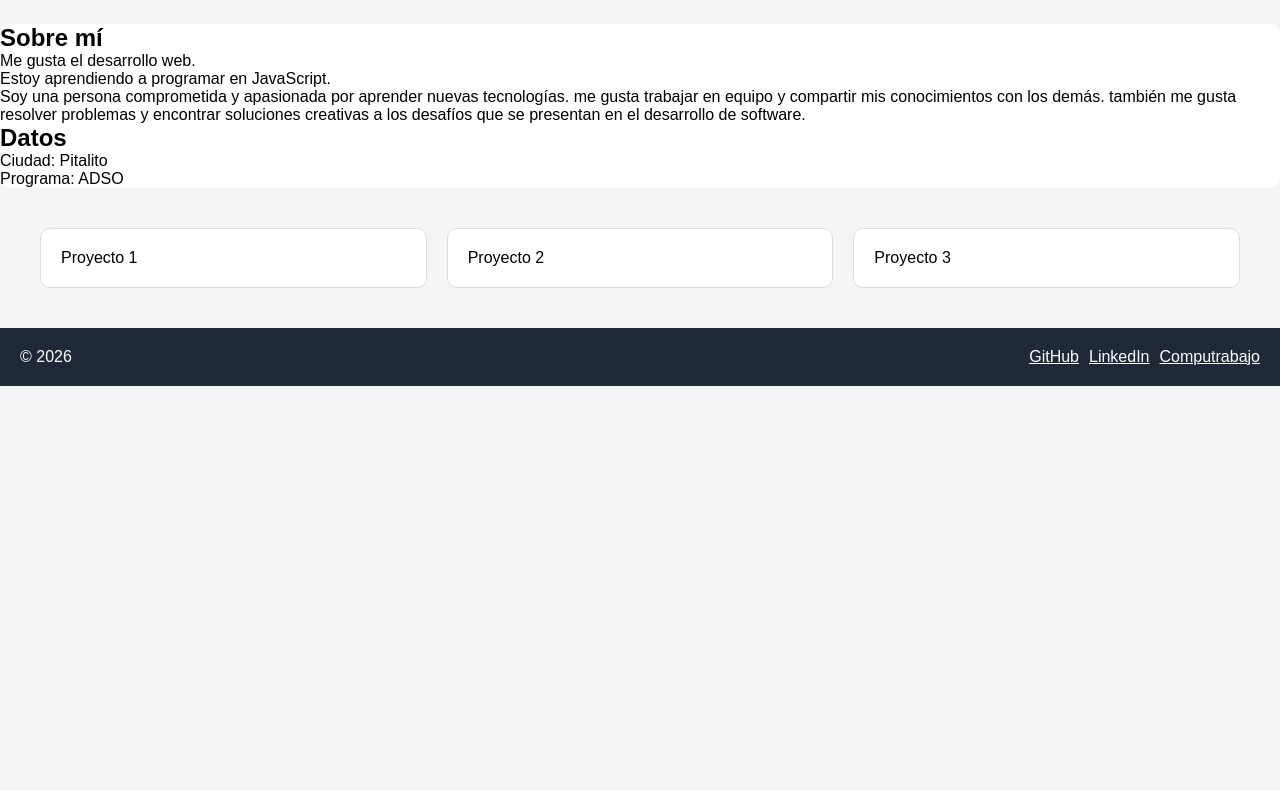
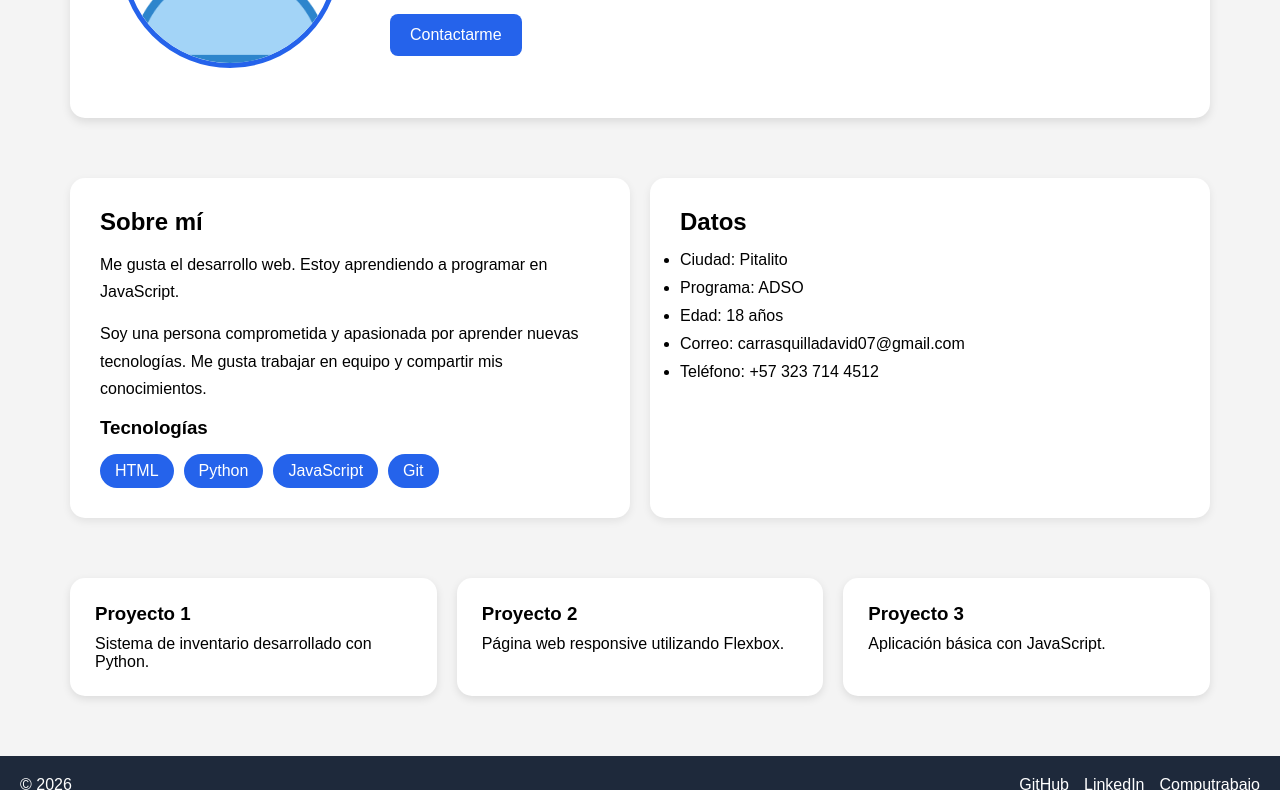
Before and after one commit to carrasquilladavid07-dev/Nuevo-proyecto, a plain HTML site: page index.html in a window 1280 px wide. Shown: the part 298-1088 px from the top of the page. Before the commit the page ends 800 px from the top, so only its background shows below. Drawn offline with Linux system fonts and the light colour scheme.

Commit message:
Correccion del proyecto final, modificaciones en indexy css, mejoras de estilo y datos

```diff
--- a/css/style.css
+++ b/css/style.css
@@ -6,81 +6,27 @@
 
 body{
     font-family:Arial, sans-serif;
+    background:#f4f4f4;
 }
+
+main{
+    max-width:1200px;
+    margin:auto;
+}
+
 
 .header{
     display:flex;
     justify-content:space-between;
+    align-items:center;
     padding:20px;
-}
-
-.hero{
-    display:flex;
-    gap:20px;
-    padding:40px;
-}
-
-.sobre-mi{
-    display:flex;
-    gap:20px;
-    padding:40px;
-}
-
-.galeria{
-    display:flex;
-    gap:20px;
-    padding:40px;
-}
-
-.footer{
-    display:flex;
-    justify-content:space-between;
-    padding:20px;
-}
-
-.avatar{
-    width:180px;
-}
-
-.columna{
-    flex:1;
-}
-
-.galeria{
-    flex-wrap:wrap;
-}
-
-.tarjeta{
-    flex:1 1 250px;
-    border:1px solid #ddd;
-    padding:20px;
-}
-
-@media(max-width:768px){
-
-    .hero{
-        flex-direction:column;
-    }
-
-    .sobre-mi{
-        flex-direction:column;
-    }
-
-}
-
-body{
-    background:#f5f5f5;
-}
-
-.header{
-    background:#1f2937;
-    color:white;
-    align-items:center;
+    background:#1e293b;
 }
 
 .logo{
+    color:white;
+    font-size:1.4rem;
     font-weight:bold;
-    font-size:1.2rem;
 }
 
 .nav{
@@ -91,34 +37,189 @@ body{
 .nav a{
     color:white;
     text-decoration:none;
+    display:inline-block;
+    transition:all .3s ease;
+}
+
+.nav a:hover{
+    color:#60a5fa;
+    transform:translateY(-3px);
+}
+
+.nav a:hover{
+    color:#60a5fa;
+}
+
+
+.hero{
+    display:flex;
+    align-items:center;
+    gap:50px;
+    padding:50px;
+    margin:30px;
+    background:white;
+    border-radius:15px;
+    box-shadow:0 4px 10px rgba(0,0,0,.1);
 }
 
 .avatar{
+    width:220px;
+    height:220px;
+    object-fit:cover;
     border-radius:50%;
+    border:5px solid #2563eb;
 }
 
-.tarjeta,
-.columna{
-    background:white;
-    border-radius:10px;
+.hero h1{
+    font-size:2.8rem;
+    margin-bottom:10px;
 }
 
+.hero p{
+    font-size:1.2rem;
+    color:#555;
+}
+
+.btn{
+    display:inline-block;
+    margin-top:20px;
+    background:#2563eb;
+    color:white;
+    text-decoration:none;
+    padding:12px 20px;
+    border-radius:8px;
+    transition:all .3s ease;
+}
+
+.btn:hover{
+    transform:translateY(-3px);
+    box-shadow:0 5px 15px rgba(37,99,235,.4);
+}
+
+
+.sobre-mi{
+    display:flex;
+    gap:20px;
+    padding:30px;
+}
+
+.columna{
+    flex:1;
+    background:white;
+    padding:30px;
+    border-radius:15px;
+    box-shadow:0 3px 8px rgba(0,0,0,.08);
+    transition:all .3s ease;
+}
+
+.columna:hover{
+    transform:translateY(-5px);
+    box-shadow:0 8px 18px rgba(0,0,0,.15);
+}
+
+.columna h2{
+    margin-bottom:15px;
+}
+
+.columna p{
+    margin-bottom:15px;
+    line-height:1.7;
+}
+
+.columna li{
+    margin-bottom:10px;
+}
+
+
+.skills{
+    display:flex;
+    flex-wrap:wrap;
+    gap:10px;
+    margin-top:15px;
+}
+
+.skills span{
+    background:#2563eb;
+    color:white;
+    padding:8px 15px;
+    border-radius:20px;
+}
+
+.galeria{
+    display:flex;
+    flex-wrap:wrap;
+    gap:20px;
+    padding:30px;
+}
+
+.tarjeta{
+    flex:1 1 300px;
+    background:white;
+    padding:25px;
+    border-radius:15px;
+    box-shadow:0 3px 8px rgba(0,0,0,.1);
+    transition:all .3s ease;
+}
+
+.tarjeta:hover{
+    transform:translateY(-8px);
+    box-shadow:0 12px 20px rgba(0,0,0,.2);
+}
+
+.tarjeta h3{
+    margin-bottom:10px;
+}
+
+
 .footer{
-    background:#1f2937;
+    display:flex;
+    justify-content:space-between;
+    align-items:center;
+    padding:20px;
+    background:#1e293b;
     color:white;
+    margin-top:30px;
 }
 
 .redes{
     display:flex;
-    gap:10px;
+    gap:15px;
 }
 
 .redes a{
     color:white;
+    text-decoration:none;
+    transition:all .3s ease;
+    display:inline-block;
 }
+
+.redes a:hover{
+    color:#60a5fa;
+    transform:translateY(-3px);
+}
+
 
 .menu-btn{
     display:none;
+    border:none;
+    background:none;
+    color:white;
+    font-size:1.8rem;
+    cursor:pointer;
+}
+
+
+@media(max-width:768px){
+
+    .hero{
+        flex-direction:column;
+        text-align:center;
+    }
+
+    .sobre-mi{
+        flex-direction:column;
+    }
+
 }
 
 @media(max-width:600px){
@@ -129,8 +230,9 @@ body{
 
     .nav{
         display:none;
+        flex-direction:column;
         width:100%;
-        flex-direction:column;
+        margin-top:10px;
     }
 
     .nav.activo{
@@ -141,4 +243,13 @@ body{
         flex-wrap:wrap;
     }
 
+    .footer{
+        flex-direction:column;
+        gap:10px;
+    }
+
 }
+
+html{
+    scroll-behavior:smooth;
+}
--- a/index.html
+++ b/index.html
@@ -11,19 +11,20 @@
 <body>
 
     <header class="header">
-    <button class="menu-btn" id="menuBtn">
-        ☰
-    </button>
 
         <div class="logo">
             David Andres Carrasquilla Guillin.
         </div>
 
         <nav class="nav" id="menu">
-            <a href="#">Sobre mí</a>
-            <a href="#">Proyectos</a>
-            <a href="#">Contactos</a>
+            <a href="#sobre-mi">Sobre mí</a>
+            <a href="#proyectos">Proyectos</a>
+            <a href="#contacto">Contactos</a>
         </nav>
+
+        <button class="menu-btn" id="menuBtn">
+            ☰
+        </button>
 
     </header>
 
@@ -31,59 +32,98 @@
 
         <section class="hero">
 
-            <img src="./imagen/10109875.png" alt="logo" class="avatar">
+            <img src="./imagen/10109875.png" alt="Foto de perfil" class="avatar">
 
-            <div>
+            <div class="hero-texto">
                 <h1>Hola, soy David Andres Carrasquilla Guillin.</h1>
                 <p>Aprendiz ADSO</p>
+
+                <a href="#contacto" class="btn">
+                    Contactarme
+                </a>
             </div>
 
         </section>
 
-        <section class="columna">
+        <section id="sobre-mi" class="sobre-mi">
 
             <div class="columna">
+
                 <h2>Sobre mí</h2>
-                <p>Me gusta el desarrollo web.</p>
-                <p>Estoy aprendiendo a programar en JavaScript.</p>
-                <p>Soy una persona comprometida y apasionada por aprender nuevas tecnologías.
-                me gusta trabajar en equipo y compartir mis conocimientos con los demás.
-                también me gusta resolver problemas y encontrar soluciones
-                creativas a los desafíos que se presentan en el desarrollo de software.
+
+                <p>
+                    Me gusta el desarrollo web.
+                    Estoy aprendiendo a programar en JavaScript.
                 </p>
+
+                <p>
+                    Soy una persona comprometida y apasionada por aprender nuevas tecnologías.
+                    Me gusta trabajar en equipo y compartir mis conocimientos.
+                </p>
+
+                <h3>Tecnologías</h3>
+
+                <div class="skills">
+                    <span>HTML</span>
+                    <span>Python</span>
+                    <span>JavaScript</span>
+                    <span>Git</span>
+                </div>
+
             </div>
 
-            <div>
+            <div class="columna">
+
                 <h2>Datos</h2>
+
                 <ul>
                     <li>Ciudad: Pitalito</li>
                     <li>Programa: ADSO</li>
+                    <li>Edad: 18 años</li>
+                    <li>Correo: carrasquilladavid07@gmail.com</li>
+                    <li>Teléfono: +57 323 714 4512</li>
                 </ul>
+
             </div>
 
         </section>
 
-        <section class="galeria">
+        <section id="proyectos" class="galeria">
 
-            <article class="tarjeta">Proyecto 1</article>
-            <article class="tarjeta">Proyecto 2</article>
-            <article class="tarjeta">Proyecto 3</article>
+            <article class="tarjeta">
+                <h3>Proyecto 1</h3>
+                <p>Sistema de inventario desarrollado con Python.</p>
+            </article>
+
+            <article class="tarjeta">
+                <h3>Proyecto 2</h3>
+                <p>Página web responsive utilizando Flexbox.</p>
+            </article>
+
+            <article class="tarjeta">
+                <h3>Proyecto 3</h3>
+                <p>Aplicación básica con JavaScript.</p>
+            </article>
 
         </section>
 
     </main>
 
-    <footer class="footer">
+    <footer id="contacto" class="footer">
 
         <p>© 2026</p>
 
         <div class="redes">
-            <a href="#">GitHub</a>
-            <a href="#">LinkedIn</a>
-            <a href="#">Computrabajo</a>
-        </div>
+    <a href="https://github.com/carrasquilladavid07-dev" target="_blank">GitHub</a>
+
+    <a href="https://www.linkedin.com/in/david-andrés-carrasquilla-guillin-b73754415/" target="_blank">LinkedIn</a>
+
+    <a href="https://co.computrabajo.com" target="_blank">Computrabajo</a>
+</div>
 
     </footer>
+
+    <script src="./js/app.js"></script>
 
 </body>
 
```
